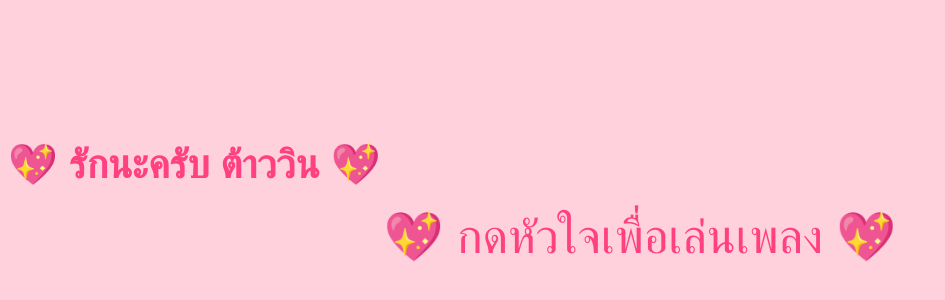
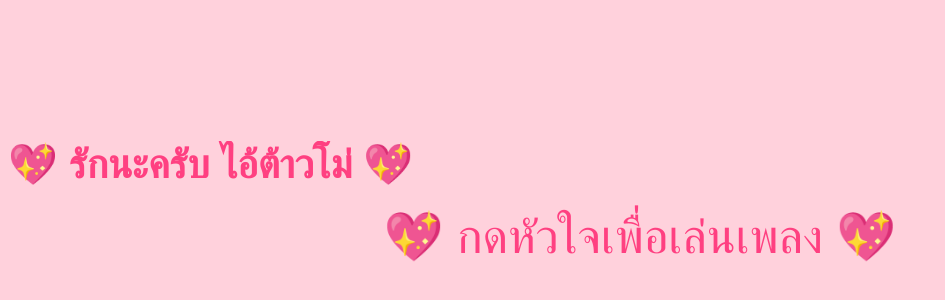
Before and after one commit to andrewillerr/win, a plain HTML site: page index.html in a window 1280 px wide. Shown: the part 204-504 px from the top of the page, without its empty margins (0-945 px from the left). Drawn offline with Linux system fonts and the light colour scheme.

Commit message:
Update index.html

```diff
--- a/index.html
+++ b/index.html
@@ -3,7 +3,7 @@
 <head>
     <meta charset="UTF-8">
     <meta name="viewport" content="width=device-width, initial-scale=1.0">
-    <title>วิน💖</title>
+    <title>คุณโม่💖</title>
     <style>
         body {
             background-color: #ffd1dc;
@@ -87,7 +87,7 @@
 <body>
 
     <div class="marquee-container">
-        <div class="marquee">💖 รักนะครับ ต้าววิน 💖</div>
+        <div class="marquee">💖 รักนะครับ ไอ้ต้าวโม่ 💖</div>
     </div>
 
     <button class="play-button" onclick="playMusic()">💖 กดหัวใจเพื่อเล่นเพลง 💖</button>
```
